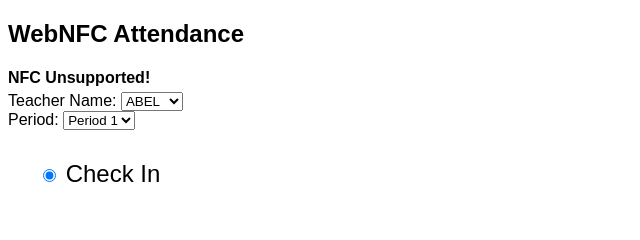
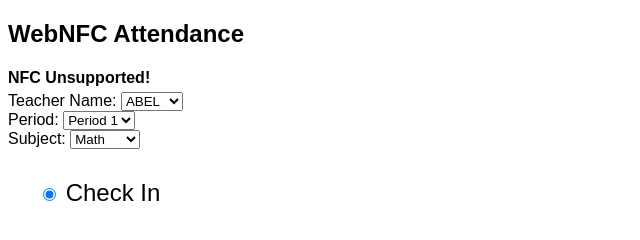
Before and after one commit to mathewsageorge/period-teacher-separate-db, a website: page index.html in a window 1280 px wide. Shown: the whole page, without its empty margins (0-640 px from the left). Drawn offline with Linux system fonts and the light colour scheme.

Commit message:
SUBJECT ADDING

```diff
--- a/index.html
+++ b/index.html
@@ -33,6 +33,15 @@
             <!-- Add more options for other periods -->
         </select>
     </div>
+    <div>
+        <label for="subject">Subject:</label>
+        <select id="subject">
+            <option value="CD(CST302)">Math</option>
+            <option value="CD(CST305)">Science</option>
+            <option value="CD(CST308)">History</option>
+            <!-- Add more options for other subjects -->
+        </select>
+    </div>
     <div class="check-type">
        <div>
             <input type="radio" id="check-in" name="check" checked>
```
